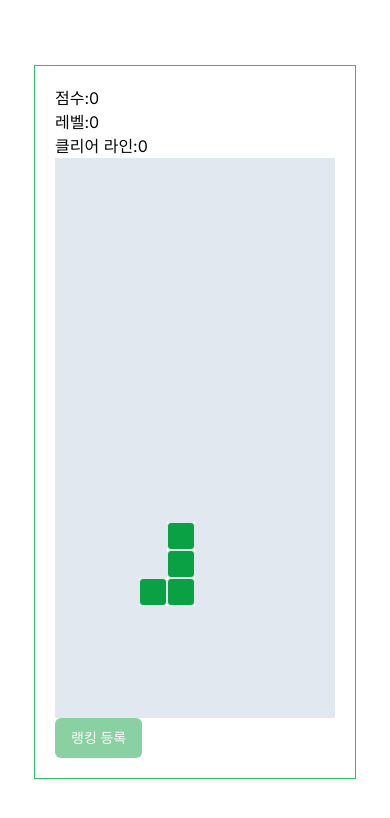
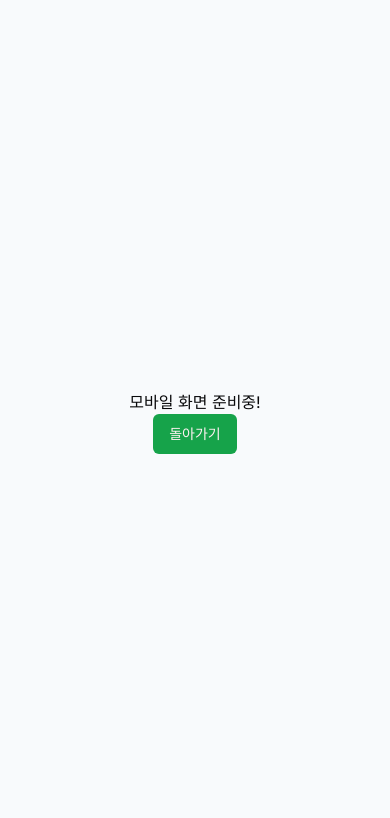
Before and after one commit to jcmaker/gtec-game, a Next.js app: page /tetris in a window 390 px wide. Shown: the top 818 px of the page. Built offline with nearby package versions, Linux system fonts and the light colour scheme; no server answers.

Commit message:
mobile block

```diff
--- a/src/app/tetris/components/Board.js
+++ b/src/app/tetris/components/Board.js
@@ -25,6 +25,7 @@ import {
 import { db } from "../../../../fbManager";
 import { collection, addDoc, serverTimestamp } from "firebase/firestore";
 import { useRouter } from "next/navigation";
+import Link from "next/link";
 
 const Board = () => {
   const router = useRouter();
@@ -74,10 +75,16 @@ const Board = () => {
   return (
     <div
       ref={eBoard}
-      className="inline-block m-5 p-5 border border-green-500 focus:outline-none"
+      className="inline-block m-5 p-5 border border-green-500 focus:outline-none "
       tabIndex={0}
       onKeyDown={onKeyDown}
     >
+      <div className="md:hidden absolute w-screen h-screen bg-slate-50 flex flex-col justify-center items-center top-0 left-0 z-50">
+        모바일 화면 준비중!
+        <Link href="/">
+          <Button>돌아가기</Button>
+        </Link>
+      </div>
       <div>
         <span className="">점수:</span>
         <span className="">{score.toLocaleString()}</span>
```
